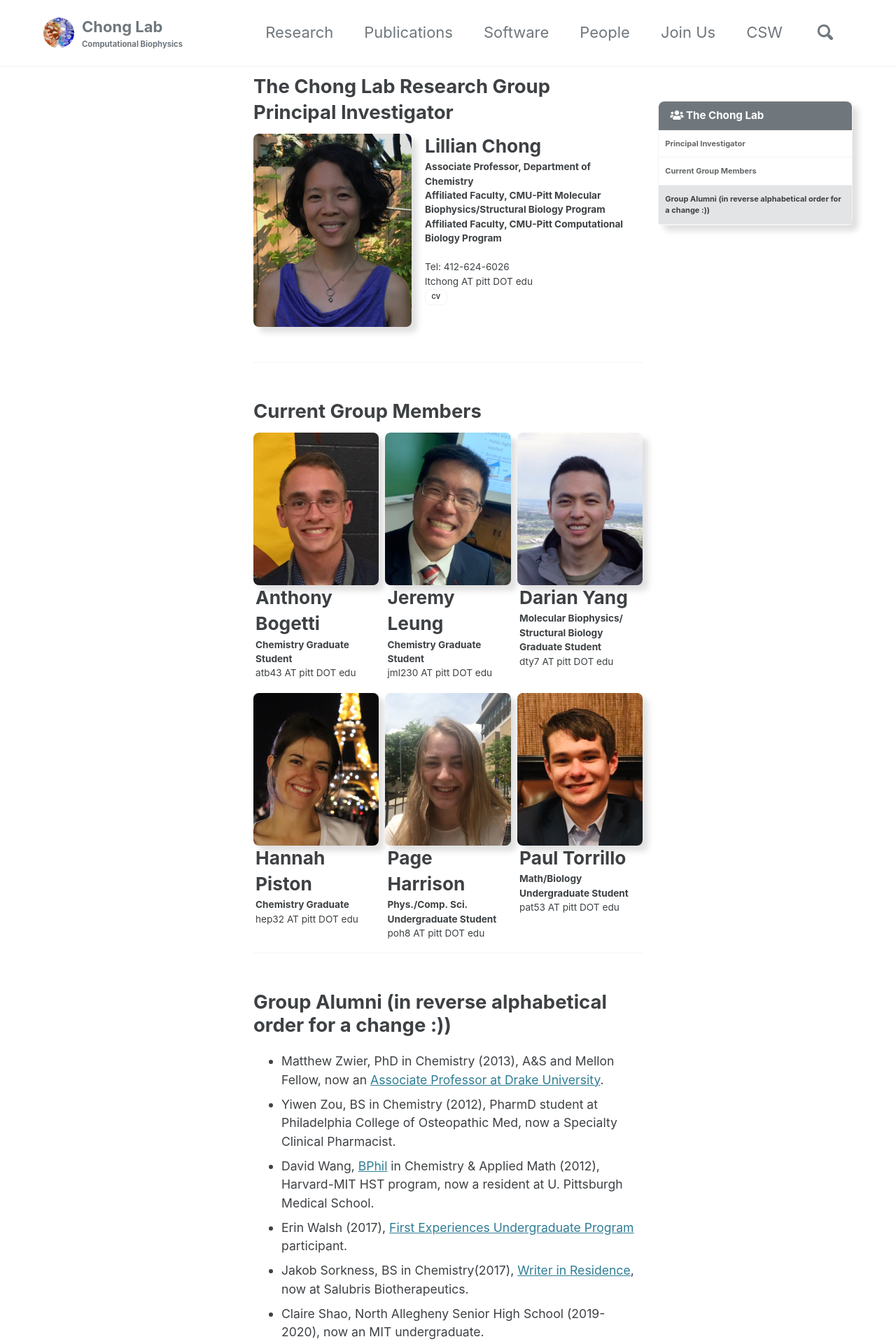
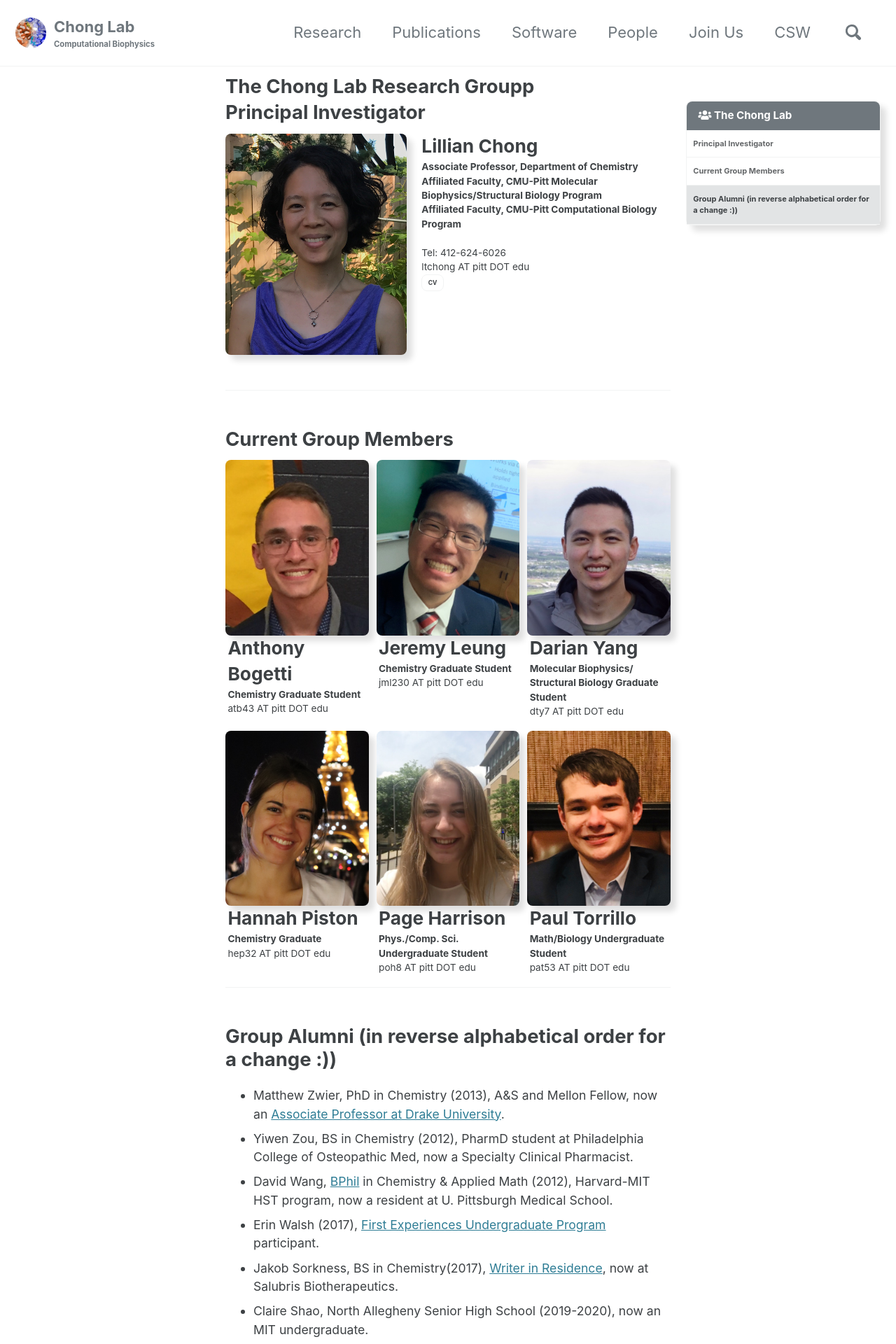
Before and after one commit to darianyang/darianyang.github.io, a Jekyll site: the page built from _pages/people.md, in a window 1280 px wide. Shown: the top 1920 px of the page at 70% size. Built offline with Jekyll 4.4.1, drawn with Linux system fonts in a browser that asks for light colours; cached includes are drawn as plain includes.

Commit message:
updated breakpoints

```diff
--- a/_pages/people.md
+++ b/_pages/people.md
@@ -1,6 +1,6 @@
 ---
 permalink: /people/
-title: The Chong Lab Research Group
+title: The Chong Lab Research Groupp
 #layout: splash
 #layout: single
 #classes: wide
--- a/_sass/minimal-mistakes/_variables.scss
+++ b/_sass/minimal-mistakes/_variables.scss
@@ -141,10 +141,10 @@ $base0f: #ff5370 !default;
    ========================================================================== */
 
 $small: 100px !default; /* 600 default */
-$medium: 300px !default; /* 768px default */
+$medium: 600px !default; /* 768px default */
 $medium-wide: 200px !default; /* 900px default */
-$large: 600px !default; /* 1024px default */
-$x-large: 1200px !default; /* 1280px default */
+$large: 800px !default; /* 1024px default */
+$x-large: 1280px !default; /* 1280px default */
 $max-width: $x-large !default;
 
 /*
```
Also changed, not shown: 1 other file.
